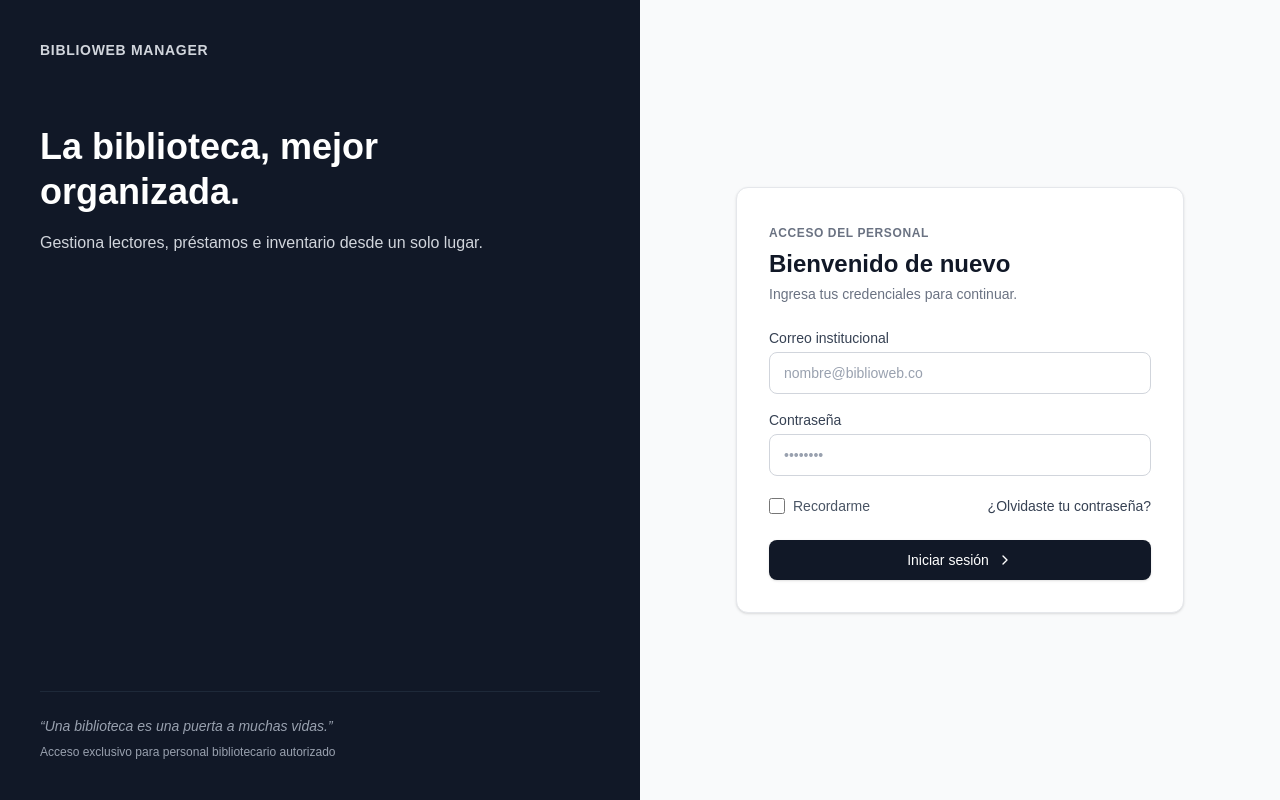
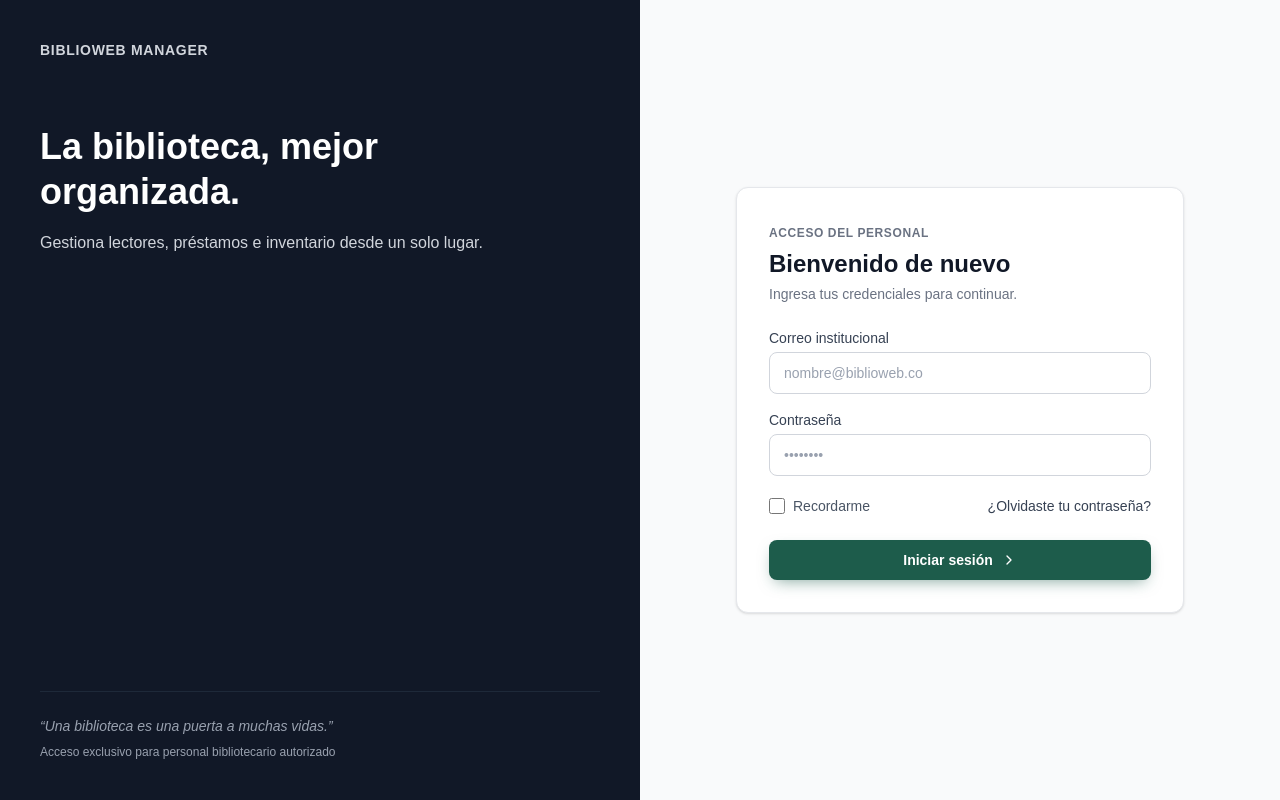
Before and after one commit to yelos21/BiblioWeb-Manager, a Next.js app: page /login in a window 1280 px wide. Built offline with nearby package versions, Linux system fonts and the light colour scheme.

Commit message:
fix: boton con diseño del prototipo

```diff
--- a/src/components/ui/button.tsx
+++ b/src/components/ui/button.tsx
@@ -1,8 +1,8 @@
 import Link from "next/link";
 import type { ButtonHTMLAttributes, ReactNode } from "react";
 
-type Variant = "primary" | "secondary" | "ghost";
-type size = "sm" | "md"
+type Variant = "primary" | "secondary" | "link" | "ghost";
+type size = "sm" | "md" | "lg"
 
 type props = ButtonHTMLAttributes<HTMLButtonElement> &{
     variant?: Variant;
@@ -19,20 +19,24 @@ type props = ButtonHTMLAttributes<HTMLButtonElement> &{
 
    const variants: Record<Variant, string> = {
     primary:
-        "bg-[#111827] text-white hover:bg-[#1f2937] focus:ring-[#111827] shadow-sm",
+        "bg-[#1D5C4B] text-white shadow-[0_6px_16px_-6px_rgba(29,92,75,0.6)] hover:bg-[#174A3C] active:bg-[#123C30]",
     secondary:
-        "bg-white text-[#374151] border border-[#D1D5DB] hover:bg-[#F9FAFB] focus:ring-[#9CA3AF]",
+        "bg-white text-[#1B2D27] border border-[#DDE4E0] hover:bg-[#F3F7F5] active:bg-[#E8F3EF]",
     ghost:
-        "bg-transparent text-[#374151] hover:text-[#111827] hover:bg-[#F3F4F6] focus:ring-[#9CA3AF]",
+        "bg-transparent text-[#3F4F49] hover:bg-[#E8F3EF] hover:text-[#1D5C4B]",
+    link: "bg-transparent text-[#1D5C4B] hover:underline",
 };
 
     const sizes: Record<size, string> = {
     sm: "text-xs px-3 py-1.5 gap-1.5",
     md: "text-sm px-4 py-2.5 gap-2",
+    lg: "h-11 px-5 text-sm",
     };
 
-    const baseStyles = "inline-flex items-center justify-center font-medium rounded-lg transition-all duration-200 focus:outline-none focus:ring-2 focus:ring-offset-2 disabled:opacity-50 disabled:cursor-not-allowed cursor-pointer";
-
+    const baseStyles =
+    "inline-flex items-center justify-center gap-2 font-semibold rounded-lg transition-all duration-200 " +
+    "focus:outline-none focus-visible:ring-2 focus-visible:ring-[#1D5C4B]/40 focus-visible:ring-offset-2 " +
+    "disabled:opacity-60 disabled:shadow-none disabled:cursor-not-allowed cursor-pointer select-none";
 
 export default function Button(
    {
@@ -70,15 +74,23 @@ export default function Button(
     );
 
     if(href){
-        return( <Link href={href} className= {combinedClassName}>
+         return (
+      <Link
+            href={href}
+            aria-disabled={isDisabled || undefined}
+            tabIndex={isDisabled ? -1 : undefined}
+            className={`${combinedClassName} ${isDisabled ? "pointer-events-none opacity-60" : ""}`.trim()}
+        >
             {content}
-        </Link> );
+        </Link>
+        );
     }
 
     return (
         <button
           type={type}
       disabled={isDisabled}
+      aria-busy={loading || undefined}
       className={combinedClassName}
       {...props}
     >
```
Lines whose indentation alone changed are shown as unchanged.
